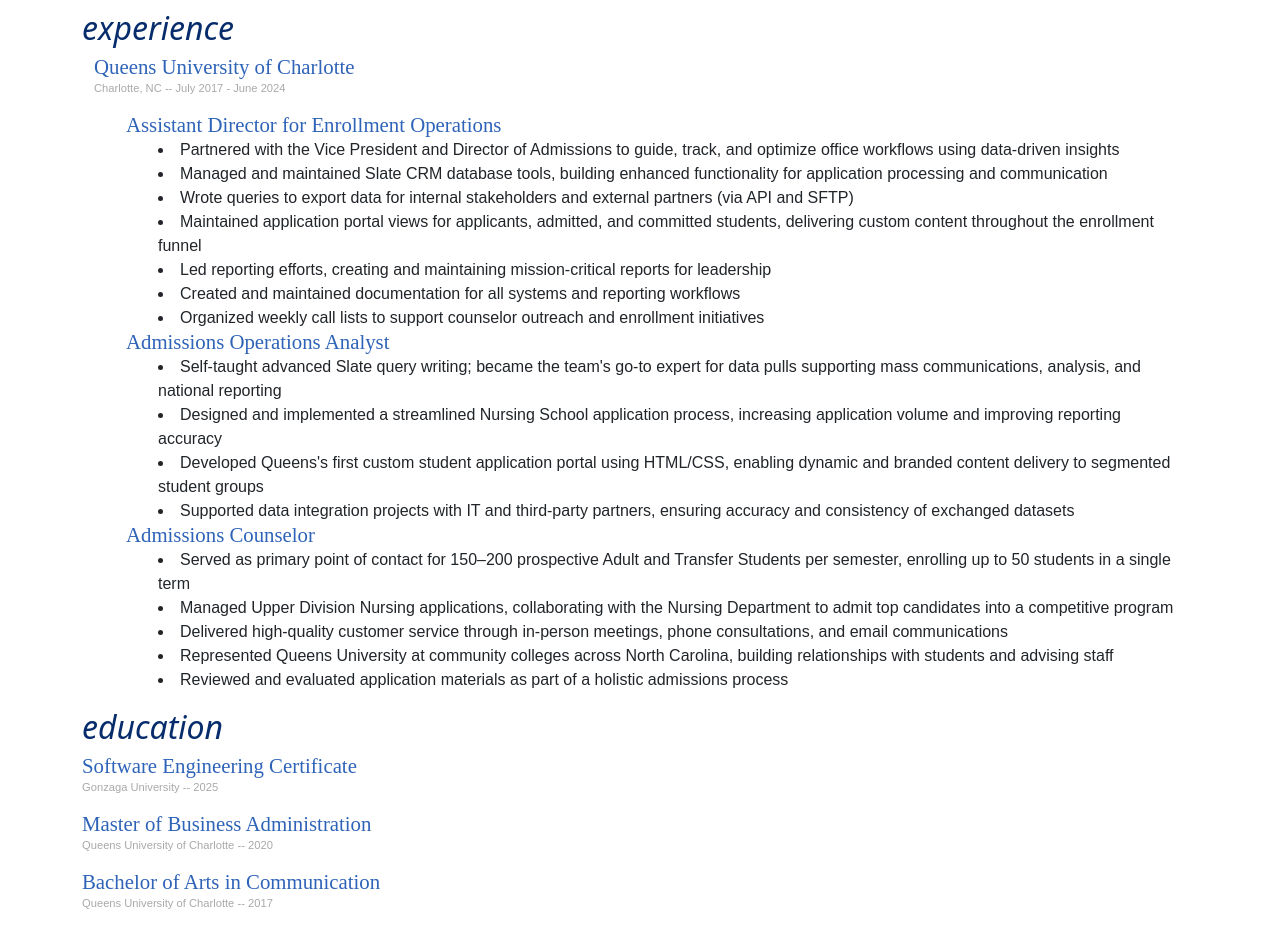
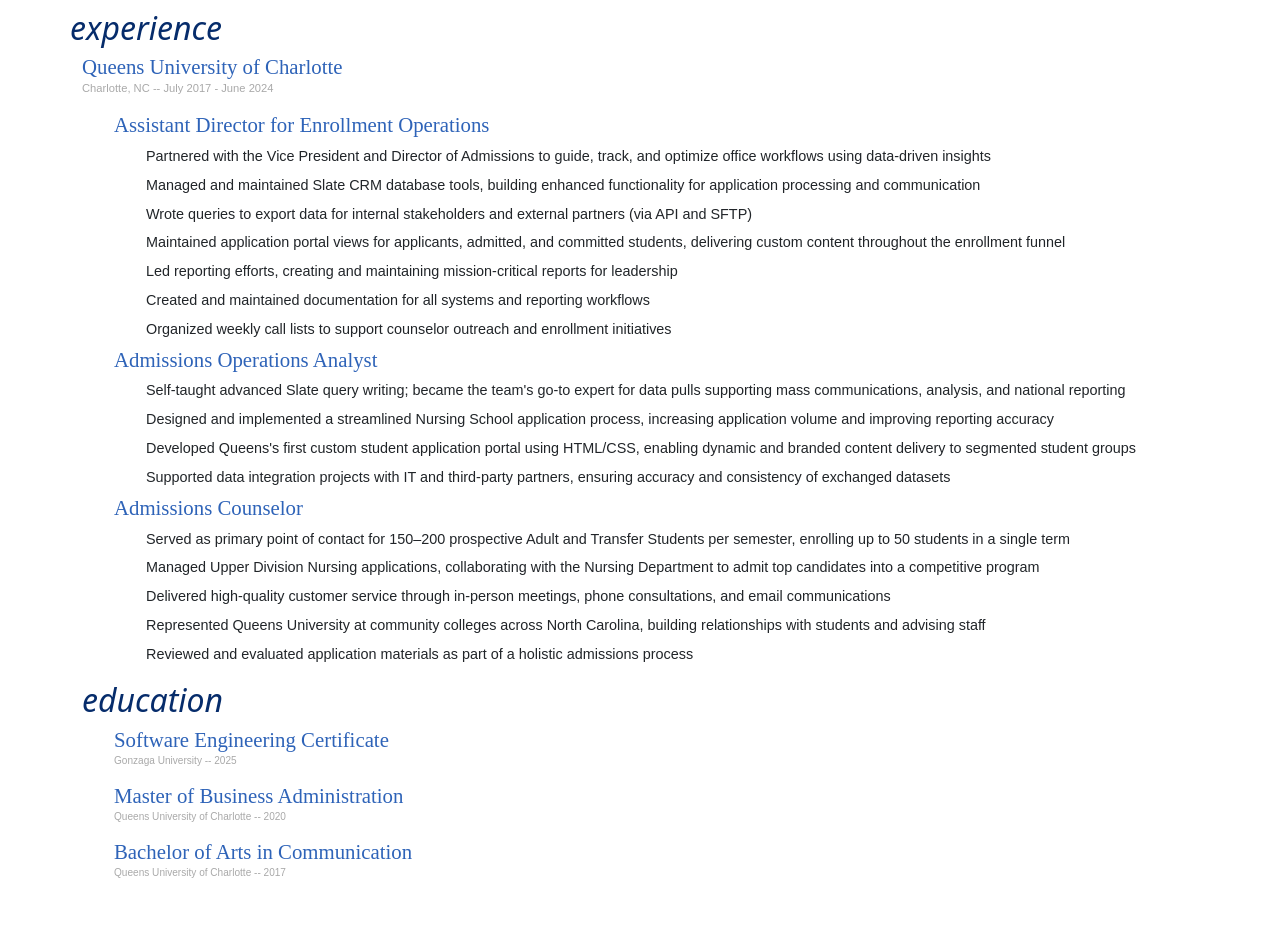
Before and after one commit to natesmith21/natesmith21.github.io, a React (Vite) app: page /resume in a window 1280 px wide. Shown: the part 460-1408 px from the top of the page. Built offline with nearby package versions, Linux system fonts and the light colour scheme.

Commit message:
latest resume updates

```diff
--- a/src/App.css
+++ b/src/App.css
@@ -33,6 +33,9 @@
   color: #888;
 } */
 
+main {
+  max-width: 1440px;;
+}
 
 h1{
   font-size: 2.5rem;
--- a/src/componenets/Resume.jsx
+++ b/src/componenets/Resume.jsx
@@ -15,15 +15,13 @@
          Versatile operations specialist with 7+ years of experience harnessing data, CRM systems, and process improvements to drive admissions and enrollment success. Proven track record of building scalable database solutions, leading reporting initiatives, and collaborating cross-functionally to solve complex problems. Just completed a Full Stack Software Development Certificate to deepen technical expertise and transition into a software development role. Unique blend of business acumen (MBA), technical proficiency, and analytical rigor — poised to contribute as a developer with strong operational insight.
          </p>
         </Container>
-        <Container fluid="md">
             <h2>Experience</h2>
             <Container className="experience">
-                <Col>
                 <h3 className="experienceTitle">Queens University of Charlotte</h3>
                 <p className="dates">Charlotte, NC -- July 2017 - June 2024</p>
                 <ul>
                     <li>
-                    <h3 className="experienceTitle">Assistant Director for Enrollment Operations</h3>
+                    <h3 className="positionTitle">Assistant Director for Enrollment Operations</h3>
                         <ul className="expExamples">
                             <li>
                             Partnered with the Vice President and Director of Admissions to guide, track, and optimize office workflows using data-driven insights
@@ -44,7 +42,7 @@
                         </ul>
                     </li>
                     <li>
-                    <h3 className="experienceTitle">Admissions Operations Analyst</h3>
+                    <h3 className="positionTitle">Admissions Operations Analyst</h3>
                         <ul className="expExamples">
                             <li>Self-taught advanced Slate query writing; became the team's go-to expert for data pulls supporting mass communications, analysis, and national reporting</li>
                             <li>Designed and implemented a streamlined Nursing School application process, increasing application volume and improving reporting accuracy
@@ -55,7 +53,7 @@
                         </ul>
                     </li>
                     <li>
-                        <h3 className="experienceTitle">Admissions Counselor</h3>
+                        <h3 className="positionTitle">Admissions Counselor</h3>
                         <ul className="expExamples">
                             <li>Served as primary point of contact for 150–200 prospective Adult and Transfer Students per semester, enrolling up to 50 students in a single term</li>
                             <li>Managed Upper Division Nursing applications, collaborating with the Nursing Department to admit top candidates into a competitive program</li>
@@ -66,17 +64,23 @@
                         </ul>
                     </li>
                 </ul>
-                </Col>
             </Container>
-        </Container>
         <Container>
             <h2>Education</h2>
-            <h3 className="experienceTitle">Software Engineering Certificate</h3>
-            <p className="dates">Gonzaga University -- 2025</p>
-            <h3 className="experienceTitle">Master of Business Administration</h3>
-            <p className="dates">Queens University of Charlotte -- 2020</p>
-            <h3 className="experienceTitle">Bachelor of Arts in Communication</h3>
-            <p className="dates">Queens University of Charlotte -- 2017</p>
+            <ul className="expExamples">
+                <li>
+                    <h3 className="experienceTitle">Software Engineering Certificate</h3>
+                    <p className="dates">Gonzaga University -- 2025</p>
+                </li>
+                <li>
+                     <h3 className="experienceTitle">Master of Business Administration</h3>
+                     <p className="dates">Queens University of Charlotte -- 2020</p>
+                </li>
+                <li>
+                    <h3 className="experienceTitle">Bachelor of Arts in     Communication</h3>
+                    <p className="dates">Queens University of Charlotte -- 2017</p>
+                </li>
+            </ul>
         </Container>
         </>
     )
--- a/src/componenets/resume2.css
+++ b/src/componenets/resume2.css
@@ -24,8 +24,7 @@
 }
 
 .expExamples li {
-    list-style: inside;
-    font-size: 1rem;
+    margin-bottom: .5em;
 }
 
 .exampleDesc {
```
